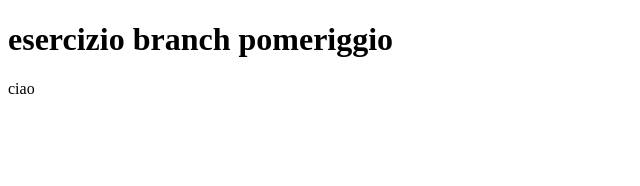
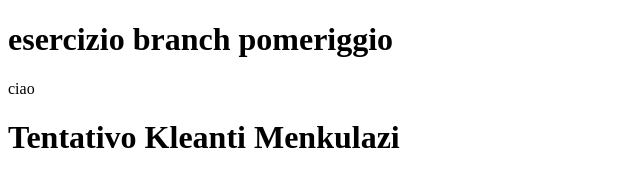
Before and after one commit to EliaPennoni/esercizio-branch-pomeriggio, a plain HTML site: page index.html in a window 1280 px wide. Shown: the whole page, without its empty margins (0-640 px from the left). Drawn offline with Linux system fonts and the light colour scheme.

Commit message:
Aggiunta Kleanti Menkulazi

```diff
--- a/index.html
+++ b/index.html
@@ -10,5 +10,10 @@
     <main>
       ciao
     </main>
+    <footer>
+      <h1>
+        Tentativo Kleanti Menkulazi
+      </h1>
+    </footer>
   </body>
 </html>
```
